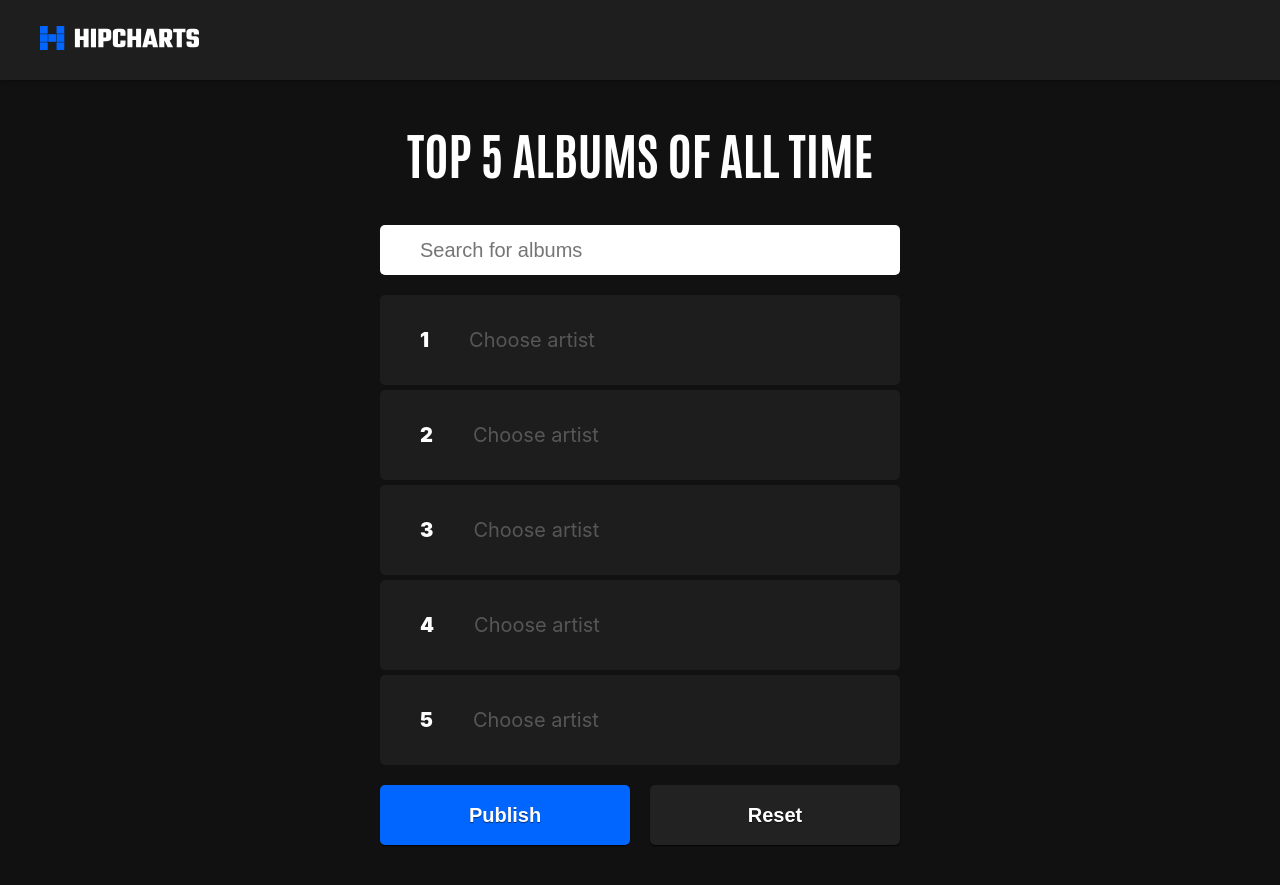
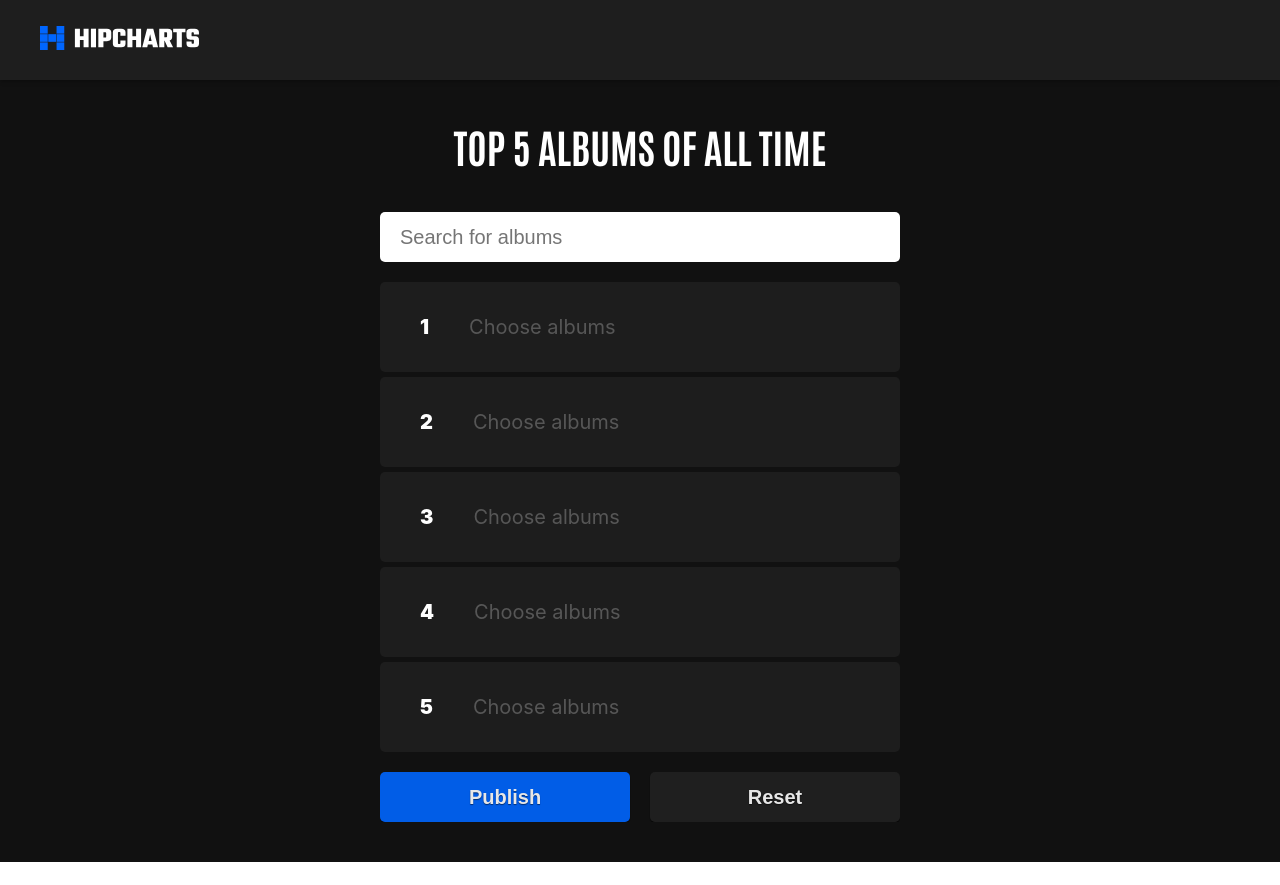
Before and after one commit to jaseflow/hipcharts-2021, a React (Create React App) app: page /charts/albums in a window 1280 px wide. After the commit the page ends 862 px from the top, so only its background shows below. Built offline with nearby package versions, Linux system fonts and the light colour scheme.

Commit message:
Only support Artists and Albums

```diff
--- a/src/App.tsx
+++ b/src/App.tsx
@@ -6,7 +6,6 @@ import Charts from './components/Charts/Charts';
 import ChartBuilder from './components/ChartBuilder/ChartBuilder';
 
 import {
-  BrowserRouter as Router,
   Route,
   Switch,
   useLocation,
@@ -24,13 +23,7 @@ const charts = [
     title: 'Top 5 Albums',
     subTitle: 'Of All Time',
     imageUrl: 'https://i.scdn.co/image/ab67616d0000b273557341c7755b44dc1a838f1c',
-  },
-  {
-    id: 'tracks',
-    title: 'Top 5 Tracks',
-    subTitle: 'Of All Time',
-    imageUrl: 'https://i.scdn.co/image/ab67616d0000b2739820181489bad70372f19b94',
-  },
+  }
 ]
 
 function App() {
--- a/src/components/ChartBuilder/ChartBuilder.scss
+++ b/src/components/ChartBuilder/ChartBuilder.scss
@@ -1,3 +1,7 @@
+.ChartBuilder__wrap {
+  overflow: hidden;
+}
+
 .ChartBuilderItem {
   height: 90px;
   background: #1d1d1d;
@@ -9,17 +13,6 @@
 
 .ChartBuilder__title {
   text-align: center;
-}
-
-.ChartBuilderSearch__input {
-  height: 50px;
-  width: 100%;
-  font-size: 100%;
-  padding: 0 2rem;
-  border: 0;
-  margin-bottom: 1rem;
-  border-radius: $radius;
-  outline: 0;
 }
 
 .ChartBuilder__items {
@@ -58,6 +51,8 @@
 .ChartBuilder__search {
   transform: translateY(-2rem);
   animation: showSearch 375ms ease forwards;
+  position: relative;
+  z-index: 50;
 }
 
 .ChartBuilder__items {
@@ -67,6 +62,62 @@
 .ChartBuilder__footer {
   transform: translateY(2rem);
   animation: showFooter 375ms ease forwards;
+}
+
+.ChartBuilderSearch {
+  position: relative;
+}
+
+.ChartBuilderSearch__input {
+  height: 50px;
+  width: 100%;
+  font-size: 100%;
+  padding: 0 1rem;
+  border: 0;
+  margin-bottom: 1rem;
+  border-radius: $radius;
+  outline: 0;
+}
+
+.Results {
+  position: absolute;
+  top: 0;
+  left: 100%;
+  width: 100%;
+  top: 100%;
+  z-index: 20;
+  height: 540px;
+  background: #111;
+}
+
+.ResultsItem {
+  height: 60px;
+  display: flex;
+  align-items: center;
+  margin-bottom: 0.15rem;
+  background: #1d1d1d;
+  border-radius: $radius;
+  opacity: 0.5;
+  transition: opacity 375ms ease;
+  cursor: pointer;
+}
+
+.ResultsItem:hover,
+.ResultsItem--selected {
+  opacity: 1;
+  background: #222;
+}
+
+.ResultsItem__img {
+  width: 60px;
+  min-width: 60px;
+  height: 60px;
+  object-fit: cover;
+  margin-right: 1rem;
+}
+
+.Results--searching {
+  transform: translateX(-100%);
 }
 
 @keyframes showTitle {
--- a/src/components/ChartBuilder/ChartBuilder.tsx
+++ b/src/components/ChartBuilder/ChartBuilder.tsx
@@ -7,20 +7,76 @@ import { useParams } from "react-router-dom";
 
 const emptyItems = [{},{},{},{},{}];
 
+interface Chart {
+  name?: string;
+  id?: string;
+  imageUrl?: string;
+}
+
 function ChartBuilder() {
 
   let { chart } = useParams<{ chart: string }>();
 
   const [items, setItems] = useState(emptyItems)
+  const [insertIndex, setInsertIndex] = useState(0)
+  const [results, setResults ] = useState([])
+  const [resultsIndex, setResultsIndex] = useState(0)
+  const [searching, setSearching ] = useState(false)
 
-  const itemsList = items.map((item, i) => {
-    return <ChartBuilderItem key={`chart-item-${i}`} order={i + 1} />
+  const itemsList = items.map((item: Chart, i) => {
+    return (
+      <ChartBuilderItem
+        name={item.name}
+        key={`chart-item-${i}`}
+        order={i + 1}
+        chartType={chart}
+      />
+    )
   })
+
+  function handleSearchNavigate(direction: string) {
+    if (direction === 'up') {
+      setResultsIndex(resultsIndex - 1);
+    } else if (direction === 'down') {
+      setResultsIndex(resultsIndex + 1);
+    }
+  }
+
+  function handleSearchEnter(e: any) {
+    let newChart : Chart = {}
+    let newItems = emptyItems;
+    newChart.name = e.target.value;
+    newItems = items.map((item, i) => {
+      if (i === insertIndex) {
+        return newChart
+      } else {
+        return {}
+      }
+    })
+    setItems(newItems);
+  }
+
+  function handleSearchStart() {
+    setSearching(true);
+  }
+
+  function handleSearchStop() {
+    setSearching(false);
+  }
+
+  function handleSearchResults(results: any) {
+    setResults(results);
+  }
+
+  function reset() {
+    setItems(emptyItems);
+  }
 
   return (
     <section className="ChartBuilder escape-header flex flex--guts">
       <div className="container container--small">
-        <h1 className="ChartBuilder__title title">
+        <div className="ChartBuilder__wrap">
+          <h1 className="ChartBuilder__title title" data-testid="title">
             {
               {
               'albums': 'Top 5 Albums Of All Time',
@@ -30,7 +86,17 @@ function ChartBuilder() {
             }
           </h1>
           <div className="ChartBuilder__search">
-          <ChartBuilderSearch chartType={chart} />
+            <ChartBuilderSearch
+              searching={searching}
+              results={results}
+              resultsIndex={resultsIndex}
+              chartType={chart}
+              onSearchNavigate={handleSearchNavigate}
+              onSearchStart={handleSearchStart}
+              onSearchStop={handleSearchStop}
+              onSearchEnter={handleSearchEnter}
+              onSearchResults={handleSearchResults}
+            />
           </div>
           <ol className="ChartBuilder__items">
             {itemsList}
@@ -39,10 +105,11 @@ function ChartBuilder() {
             <button className="btn">Publish</button>
             <button
               className="btn btn--secondary"
-            onClick={() => setItems(emptyItems)}>
+              onClick={reset}>
               Reset
             </button>
           </footer>
+        </div>
       </div>
     </section>
   );
--- a/src/components/ChartBuilder/ChartBuilderItem.tsx
+++ b/src/components/ChartBuilder/ChartBuilderItem.tsx
@@ -3,6 +3,7 @@ import React from 'react';
 interface ChartBuilderItemProps {
   id?: string;
   name?: string;
+  chartType?: string;
   imageUrl?: string;
   order: number;
 }
@@ -10,13 +11,17 @@ interface ChartBuilderItemProps {
 function ChartBuilderItem({
   id,
   name,
+  chartType,
   imageUrl,
   order,
 }: ChartBuilderItemProps) {
   return (
     <li className="ChartBuilderItem">
       <strong className="ChartBuilderItem__order">{ order }</strong>
-      <span className="ChartBuilderItem__empty">Choose artist</span>
+      {name && name.length > 0
+        ? <span>{ name }</span>
+        : <span className="ChartBuilderItem__empty">Choose {chartType}</span>
+      }
     </li>
   );
 }
--- a/src/components/ChartBuilder/ChartBuilderSearch.tsx
+++ b/src/components/ChartBuilder/ChartBuilderSearch.tsx
@@ -1,24 +1,92 @@
-import React from 'react';
+import React, { useState, useEffect } from 'react';
 
 interface ChartBuilderSearchProps {
   chartType: string;
+  results?: any[];
+  resultsIndex?: number;
+  searching?: boolean;
+  onSearchStart: any;
+  onSearchNavigate: any;
+  onSearchStop: any;
+  onSearchEnter: any;
+  onSearchResults: any;
 }
 
-function ChartBuilderSearch({ chartType } : ChartBuilderSearchProps) {
+function ChartBuilderSearch(
+  {
+    chartType,
+    onSearchStart,
+    onSearchStop,
+    onSearchEnter,
+    onSearchResults,
+    onSearchNavigate,
+    results,
+    resultsIndex,
+    searching,
+  } : ChartBuilderSearchProps) {
+
+  const [ value, setValue ] = useState('');
 
   function handleKeyDown(e: any) {
-    console.log(e);
+    if (e.keyCode === 40) {
+      onSearchNavigate('down')
+    }
+    if (e.keyCode === 38) {
+      onSearchNavigate('up')
+    }
+    if (e.keyCode === 13) {
+      onSearchEnter(e)
+      setValue('');
+    }
   }
+
+  useEffect(() => {
+    const query = chartType && chartType.slice(0, -1);
+
+    if (value === '') {
+      onSearchStop();
+    }
+
+    if (value) {
+      onSearchStart();
+      fetch(`http://localhost:4040/search/${chartType}?${query}=${value}`)
+        .then(response => response.json())
+        .then((data) => {
+          onSearchResults(data)
+        })
+    }
+  }, [value])
+
+  const resultsList = results && results.length > 0 && results.map((r, i) => {
+    const hasImage = r.images && r.images.length > 0
+    const lastImage = r.images && r.images[r.images.length - 1]
+    if (hasImage) {
+      return (
+        <div
+          key={`result-${r.name}`}
+          className={`ResultsItem ${i === resultsIndex ? 'ResultsItem--selected' : ''}`}>
+          <img src={lastImage.url} className="ResultsItem__img"/>
+          {r.name}
+        </div>
+      )
+    }
+  })
 
   return (
     <div className="ChartBuilderSearch">
       <input
         autoFocus
+        value={value}
         data-testid="search"
         placeholder={`Search for ${chartType}`}
         className="ChartBuilderSearch__input"
+        onChange={(e) => setValue(e.currentTarget.value)}
         onKeyDown={handleKeyDown}
+        onBlur={onSearchStop}
         type="input" />
+      <div className={`Results ${searching ? 'Results--searching' : ''}`}>
+        {resultsList}
+      </div>
     </div>
   );
 }
--- a/src/components/ChartTile/ChartTile.scss
+++ b/src/components/ChartTile/ChartTile.scss
@@ -18,8 +18,8 @@
   left: 0;
   width: 100%;
   height: 100%;
-  padding: 1rem 2rem;
-  background: linear-gradient(rgba(0,0,0,0), rgba(0,0,0,0.8));
+  padding: 1.5rem 2rem;
+  background: linear-gradient(rgba(0,0,0,0), rgba(0,0,0,1));
   line-height: 1.1;
   display: flex;
   flex-direction: column;
@@ -27,18 +27,19 @@
 }
 
 .ChartTile__title {
-  font-size: 1.25rem;
+  font-size: 1.5rem;
   text-shadow: 0 1px 2px rgba(0,0,0,0.8);
   text-align: center;
 }
 
 .ChartTile__subtitle {
   display: block;
-  font-size: 60%;
+  font-size: 80%;
   border-top: 1px solid rgba(255,255,255,0.75);
   padding-top: 0.25rem;
   margin-top: 0.25rem;
   opacity: 0.5;
+  font-weight: 300;
 }
 
 @media(min-width: 1024px) {
--- a/src/components/Charts/Charts.scss
+++ b/src/components/Charts/Charts.scss
@@ -13,6 +13,10 @@
 
 .Charts {
   padding-top: 2rem;
+  overflow: hidden;
+}
+
+.Charts__body {
   opacity: 0;
   transform: translateY(2rem);
   animation: showCharts 375ms 200ms ease forwards;
@@ -36,7 +40,7 @@
 
   .Charts__list {
     display: grid;
-    grid-template-columns: repeat(3, 1fr);
+    grid-template-columns: repeat(2, 1fr);
     grid-column-gap: 2rem;
     max-width: 1000px;
   }
--- a/src/components/Charts/Charts.tsx
+++ b/src/components/Charts/Charts.tsx
@@ -22,7 +22,7 @@ function Charts({ charts }: ChartsProps) {
 
   return (
     <section className="flex flex--guts escape-header Charts">
-      <div className="container flex flex--column flex--guts">
+      <div className="container flex flex--column flex--guts Charts__body">
         <h1 className="Charts__title title title--large">Choose a chart</h1>
         <div className="Charts__list">
           {chartsList}
--- a/src/components/Intro/Intro.scss
+++ b/src/components/Intro/Intro.scss
@@ -7,7 +7,7 @@
 }
 
 .Intro__logo {
-  width: 150px;
+  width: 120px;
   margin-bottom: 4rem;
 }
 
--- a/src/index.scss
+++ b/src/index.scss
@@ -35,11 +35,23 @@ body {
   font-size: 100%;
   border: 0;
   color: #fff;
-  height: 60px;
-  padding: 0 4rem;
+  height: 50px;
+  padding: 0 2rem;
   border-radius: $radius;
   box-shadow: 0 1px 1px rgba(0,0,0,0.8);
   text-shadow: 0 1px 1px rgba(0,0,0,0.5);
+  cursor: pointer;
+  opacity: 0.9;
+  transition: opacity 375ms ease;
+}
+
+.btn:hover {
+  opacity: 1;
+}
+
+.btn[disabled] {
+  opacity: 0.25;
+  cursor: default;
 }
 
 .btn--secondary {
@@ -67,7 +79,7 @@ h1 {
 .title {
   font-family: 'Antonio', sans-serif;
   text-transform: uppercase;
-  font-size: 2.5rem;
+  font-size: 2rem;
 }
 
 .title__small {
```
Also changed, not shown: 2 other files (tests, documents, lock files or other folders). Lines whose indentation alone changed are shown as unchanged.
